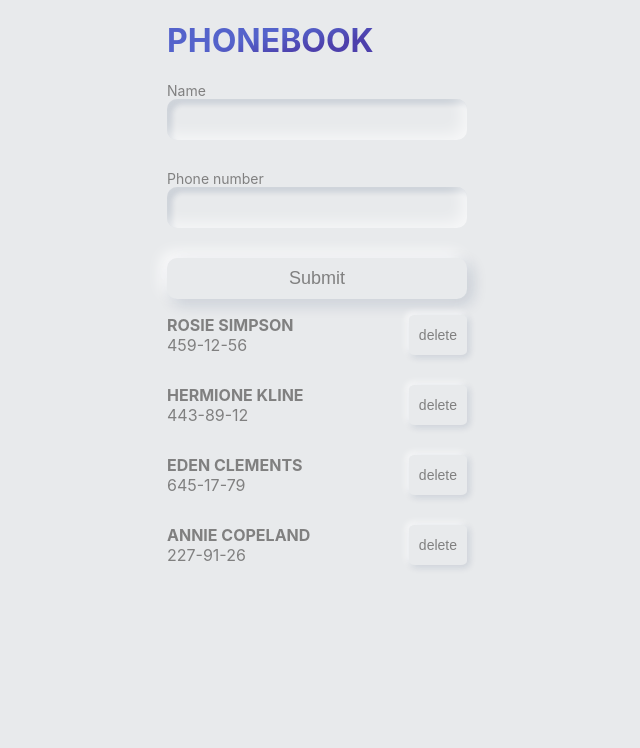
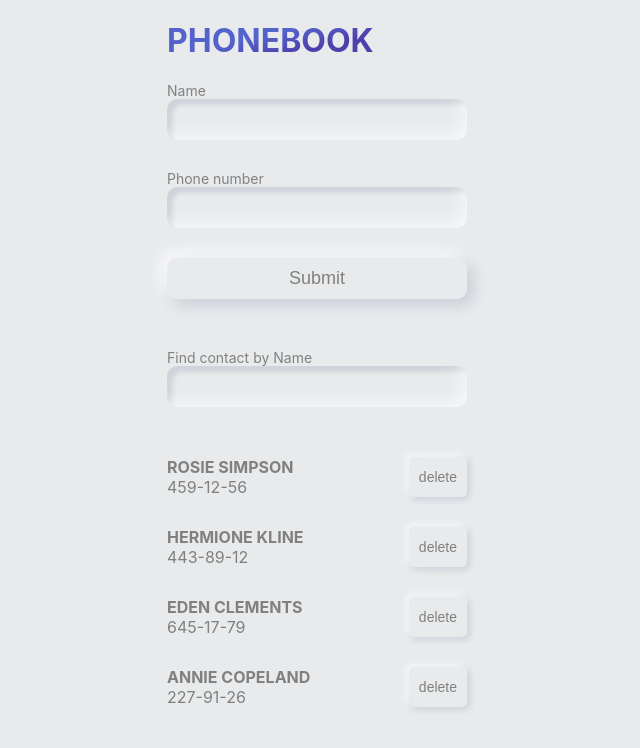
Before and after one commit to Nadiia-Manakova/goit-react-hw-03, a React (Vite) app: page / in a window 1280 px wide. Shown: the top 748 px of the page, without its empty margins (323-963 px from the left). Built offline with nearby package versions, Linux system fonts and the light colour scheme.

Commit message:
searchbar added

```diff
--- a/src/App.jsx
+++ b/src/App.jsx
@@ -1,7 +1,7 @@
 import { useState } from "react";
 import initialContacts from "./data/contacts.json";
 import { ContactForm } from "./components/ContactForm/ContactForm";
-// import { SearchBox } from "./components/SearchBox/SearchBox";
+import { SearchBox } from "./components/SearchBox/SearchBox";
 import ContactList from "./components/ContactList/ContactList";
 import css from "./App.module.css";
 
@@ -11,8 +11,8 @@ export default function App() {
     <div className={css.section}>
       <h1>Phonebook</h1>
       <ContactForm />
-      {/*
-    <SearchBox />*/}
+
+      <SearchBox />
       <ContactList contacts={contacts} />
     </div>
   );
--- a/src/App.module.css
+++ b/src/App.module.css
@@ -60,11 +60,11 @@ ul {
   flex-direction: column;
   gap: 30px;
   align-items: left;
+  margin-top: 50px;
 }
 
 .section {
   width: 300px;
-  margin: 0;
   position: relative;
   margin-left: auto;
   margin-right: auto;
--- a/src/components/ContactForm/ContactForm.module.css
+++ b/src/components/ContactForm/ContactForm.module.css
@@ -29,7 +29,7 @@
 }
 
 .formField:focus {
-  outline: grey solid 1px;
+  outline: lightgrey solid 1px;
 }
 .formLabel {
   color: grey;
--- a/src/components/SearchBox/SearchBox.jsx
+++ b/src/components/SearchBox/SearchBox.jsx
@@ -0,0 +1,23 @@
+import { Formik, Form, Field } from "formik";
+import { useId } from "react";
+
+import css from "./SearchBox.module.css";
+
+export const SearchBox = () => {
+  const searchFieldId = useId();
+  return (
+    <Formik>
+      <Form className={css.formContainer}>
+        <label htmlFor={searchFieldId} className={css.formLabel}>
+          Find contact by Name
+        </label>
+        <Field
+          type="input"
+          name="search"
+          id={searchFieldId}
+          className={css.formField}
+        />
+      </Form>
+    </Formik>
+  );
+};
--- a/src/components/SearchBox/SearchBox.module.css
+++ b/src/components/SearchBox/SearchBox.module.css
@@ -0,0 +1,28 @@
+.formField {
+  width: 100%;
+  background-color: #e8eaec;
+  border: none;
+  box-shadow: -5px -5px 15px 0px rgba(255, 255, 255, 0.64) inset,
+    5px 5px 5px 0px rgba(13, 39, 80, 0.15) inset;
+  border-radius: 10px;
+  padding: 10px 20px;
+  color: grey;
+  font-size: 18px;
+  box-sizing: border-box;
+}
+
+.formField:focus {
+  outline: lightgrey solid 1px;
+}
+.formLabel {
+  color: grey;
+  font-size: 14px;
+}
+
+.formContainer {
+  width: 300px;
+  display: flex;
+  flex-wrap: wrap;
+  flex-direction: column;
+  margin-top: 50px;
+}
```
